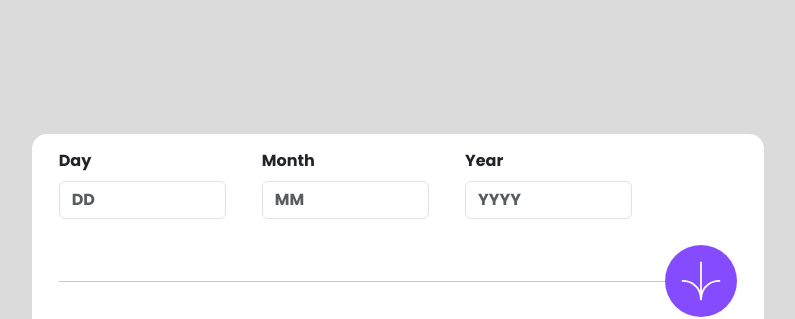
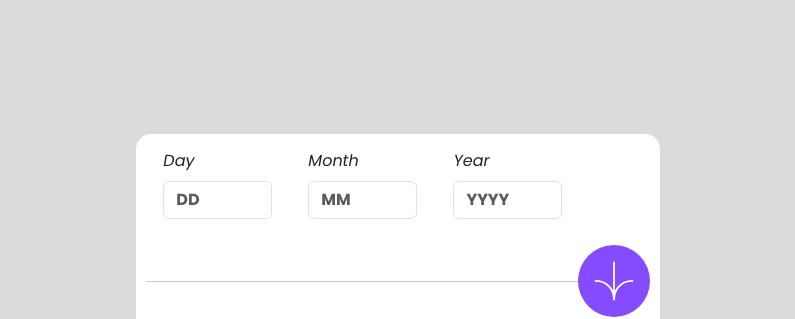
Before and after one commit to Hello-there35/Frontend_Mentor_Age_Calculator, a plain HTML site: page index.html in a window 1280 px wide. Shown: the top 319 px of the page, without its empty margins (242-1037 px from the left). Drawn offline with nearby package versions, Linux system fonts and the light colour scheme.

Commit message:
Finished calculator

```diff
--- a/css/main.css
+++ b/css/main.css
@@ -51,6 +51,10 @@ body{
   background-image: none;
   padding-right: 0px;
 }
+.form-label{
+    font-weight: 400;
+    font-style: italic;
+}
 @media screen and (max-width: 576px) {
     .calculate-button{
         position: absolute;
--- a/index.html
+++ b/index.html
@@ -20,7 +20,7 @@
 
 
   <div class="container-fluid d-flex align-items-center justify-content-center ">
-    <form class="col-12 col-md-7 main-card" novalidate="" method="post">
+    <form class="col-12 col-md-7 col-lg-5 main-card" novalidate="" method="post">
       <div class="col-12 col-sm-10 col-md-10 col-lg-10">
       <div class="row d-flex justify-content-sm-evenly justify-content-start justify-content-lg-around row-gap-3">
         <div class="col-4 form-check">
--- a/js/main.js
+++ b/js/main.js
@@ -79,6 +79,7 @@ $(".main-card").submit(function(event){
          $(".invalid-feedback").toArray().forEach((feedback) => {
              $(feedback).hide();
            });
+           changeInputLabelColorOnKey();
     }
     $(this).addClass("was-validated");
 })
@@ -118,7 +119,7 @@ countUpAnim = () =>{
 
 }
 
-changeInputLabelColorOnKey = (input, birthday) =>{
+changeInputLabelColorOnKey = (input) =>{
      $(input).keyup(function () {
        if ($(input).is(":invalid")) {
          $(input).parent().find(".form-label").css("color", "hsl(0, 100%, 67%)");
```
